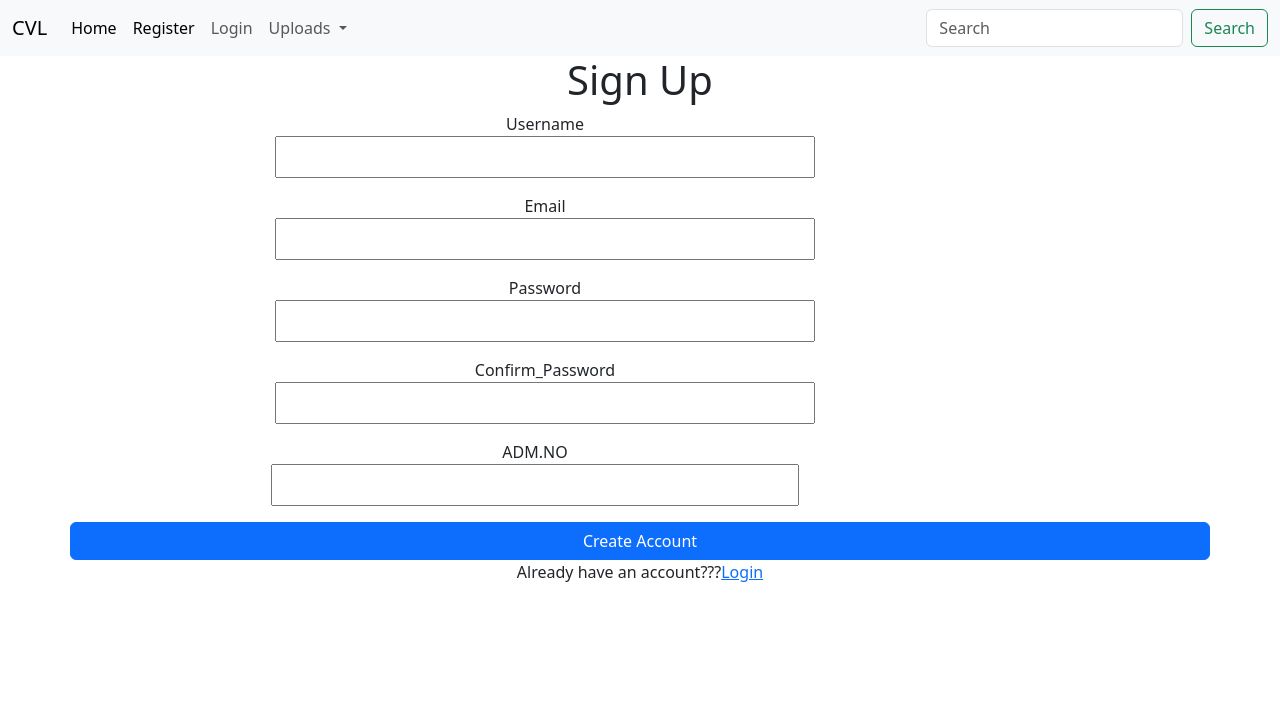
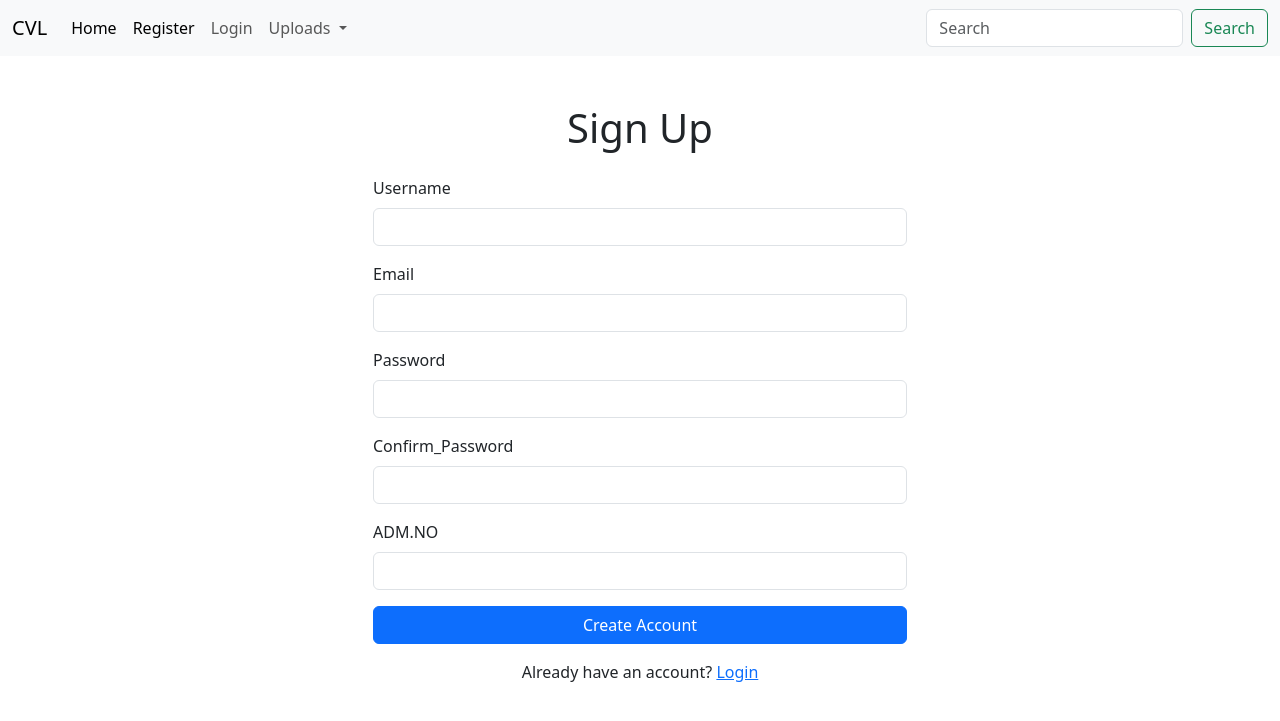
Before and after one commit to lawravasco2207/Fileholder, a Flask app: page /signup in a window 1280 px wide. Shown: the top 721 px of the page. Run offline with Flask 3, Linux system fonts and the light colour scheme; some libraries are stand-ins or nearby versions.

Commit message:
made few changes

```diff
--- a/app.py
+++ b/app.py
@@ -1,13 +1,14 @@
-from flask import Flask, jsonify, render_template, redirect, url_for, flash, send_file
+from flask import Flask, render_template, redirect, url_for, flash, send_file
 import psycopg2
 import os
 import io
+# from flask_mail import Mail, Message
 # import requests
 from datetime import datetime
 # from psycopg2 import sql
 from urllib.parse import quote, unquote
 from flask_wtf import FlaskForm
-from wtforms import EmailField, PasswordField, StringField, FileField, SubmitField, TextAreaField, BooleanField
+from wtforms import EmailField, PasswordField, StringField, FileField, SubmitField, TextAreaField
 from wtforms.validators import DataRequired, Email, EqualTo, Optional, Length
 from email_validator import validate_email, EmailNotValidError
 from werkzeug.security import check_password_hash, generate_password_hash
@@ -510,7 +511,7 @@ def delete_upload(filename):
     return redirect(url_for('dashboard'))
 
 
-@app.route('/update_profile')
+@app.route('/update_profile', methods=['GET', 'POST'])
 @login_required
 def update_profile():
     form = UpdateProfileForm()
@@ -570,33 +571,38 @@ def upload_profile_pic():
     return render_template('uploaded_profile.html', form=form)
 
 
-# @app.route('/search_files', methods=['GET'])
-# @login_required
-# def search_files():
-#     query = request.args.get('query')
 
-#     if query:
-#         # Connect to the database
-#         conn = get_db_connection()
-#         cur = conn.cursor()
+@app.route('/delete_profile_pic', methods=['POST'])
+@login_required
+def delete_profile_pic():
+    # Query the current user profile picture from the database
+    user_id = current_user.id
+    conn = get_db_connection()
+    cursor = conn.cursor()
+    cursor.execute("SELECT filename FROM profile_pics WHERE user_id = %s", (user_id,))
+    result = cursor.fetchone()
 
-#         # Search the database for matching file names
-#         search_term = f"%{query}%"
-#         cur.execute("""
-#             SELECT id, file_name
-#             FROM uploads
-#             WHERE file_name ILIKE %s
-#             """, (search_term,))
+    if result and result[0]:
+        profile_pic = result[0]
+        # Path to the file to delete
+        profile_pic_path = os.path.join(app.root_path, 'static/uploads/profile_pics', secure_filename(profile_pic))
 
-#         files = cur.fetchall()
-#         cur.close()
-#         conn.close()
+        try:
+            # Remove the profile picture from the file system if it exists
+            if os.path.exists(profile_pic_path):
+                os.remove(profile_pic_path)
 
-#         # Return matching file names as JSON
-#         return jsonify([{'id': file[0], 'file_name': file[1]} for file in files])
+            # Update the database to remove the profile picture reference
+            cursor.execute("DELETE FROM profile_pics WHERE user_id = %s", (user_id,))
+            conn.commit()
 
-#     return jsonify([])  # Return an empty list if no query is provided
+            flash('Profile picture deleted successfully.', 'success')
+        except Exception as e:
+            flash(f"An error occurred while deleting the profile picture: {str(e)}", 'danger')
+    else:
+        flash('No profile picture found.', 'warning')
 
+    return redirect(url_for('dashboard'))
 
 
 
--- a/templates/dashboard.html
+++ b/templates/dashboard.html
@@ -14,6 +14,9 @@
                 <h6>Profile Picture:</h6>
                 {% if profile_picture %}
                     <img src="{{ url_for('static', filename='uploads/profile_pics/' ~ profile_picture) }}" alt="Profile Picture" class="img-thumbnail" style="max-width: 150px;">
+                    <form method="POST" action="{{ url_for('delete_profile_pic') }}" onsubmit="return confirm('Are you sure you want to delete your profile picture?');">
+                        <button type="submit" class="btn btn-danger btn-sm mt-2">Delete Profile Picture</button>
+                    </form>
                 {% else %}
                     <p>No profile picture uploaded.</p>
                 {% endif %}
--- a/templates/index.html
+++ b/templates/index.html
@@ -38,7 +38,8 @@
                 <div class="card-body">
                     <h5 class="card-title">Profile Settings</h5>
                     <p class="card-text">Update your profile, manage your account, and customize your experience.</p>
-                    <a href="{{ url_for('upload_profile_pic') }}" class="btn btn-info">Update Profile</a>
+                    <a href="{{ url_for('upload_profile_pic') }}" class="btn btn-info">Change Profile Pic</a>
+                    <a href="{{ url_for('update_profile') }}" class="btn btn-info">Update Profile</a>
                 </div>
             </div>
         </div>
--- a/templates/notes.html
+++ b/templates/notes.html
@@ -12,7 +12,7 @@
             {{ form.content.label(class="form-label") }}
             {{ form.content(class="form-control", rows="5") }}
         </div>
-        <div>
+        <div class="d-grid">
             {{ form.submit(class="btn btn-primary") }}
         </div>
     </form>
@@ -23,8 +23,8 @@
     {% if notes %}
         <ul class="list-group mt-3">
             {% for note in notes %}
-            <li class="list-group-item d-flex justify-content-between align-items-center">
-                <div>
+            <li class="list-group-item d-flex justify-content-between align-items-center flex-column flex-md-row">
+                <div class="mb-2 mb-md-0">
                     <p>{{ note[1] }}</p>
                     <small class="text-muted">Written on {{ note[2].strftime('%Y-%m-%d %H:%M:%S') }}</small>
                 </div>
--- a/templates/signup.html
+++ b/templates/signup.html
@@ -3,77 +3,61 @@
 {% block title %} CVL | Signup {% endblock %}
 
 {% block content %}
-<div class="signup-page">
+<div class="container mt-5">
+    <div class="row justify-content-center">
+        <div class="col-md-6">
+            <h1 class="text-center mb-4">Sign Up</h1>
 
-<!-- {% with messages = get_flashed_messages(with_categories=true) %}
-{% if messages %}
-<ul>
-    {% for category, message in messages %}
-    <li class="{{ category }}">{{ message }}</li>
-    {% endfor %}
-</ul>
-{% endif %}
-{% endwith %} -->
+            <form method="POST">
+                {{ form.hidden_tag() }}
 
-<form method="POST" class="signup">
-        <center>
-           <h1>Sign Up</h1>
-        {{ form.hidden_tag() }}
-        <div class="row mb-3">
-
-            <div class="col-sm-10">
-                {{ form.username.label }}<br>
-                {{ form.username(class="col-sm-7 col-form-label") }}<br>
+                <div class="form-group mb-3">
+                    {{ form.username.label(class="form-label") }}
+                    {{ form.username(class="form-control") }}
                     {% for error in form.username.errors %}
-                    <span style="color: red;">{{ error }}</span><br>
+                        <div class="text-danger">{{ error }}</div>
                     {% endfor %}
                 </div>
+
+                <div class="form-group mb-3">
+                    {{ form.email.label(class="form-label") }}
+                    {{ form.email(class="form-control") }}
+                    {% for error in form.email.errors %}
+                        <div class="text-danger">{{ error }}</div>
+                    {% endfor %}
                 </div>
 
-          <div class="row mb-3">
-
-            <div class="col-sm-10">
-                {{ form.email.label }}<br>
-                {{ form.email(class="col-sm-7 col-form-label") }}<br>
-                {% for error in form.email.errors %}
-                    <span style="color: red;">{{ error }}</span><br>
+                <div class="form-group mb-3">
+                    {{ form.password.label(class="form-label") }}
+                    {{ form.password(class="form-control") }}
+                    {% for error in form.password.errors %}
+                        <div class="text-danger">{{ error }}</div>
                     {% endfor %}
                 </div>
-          </div>
-          <div class="row mb-3">
 
-            <div class="col-sm-10">
-                {{ form.password.label }}<br>
-                {{ form.password(class="col-sm-7 col-form-label") }}<br>
-                {% for error in form.password.errors %}
-                    <span style="color: red;">{{ error }}</span><br>
+                <div class="form-group mb-3">
+                    {{ form.confirm_password.label(class="form-label") }}
+                    {{ form.confirm_password(class="form-control") }}
+                    {% for error in form.confirm_password.errors %}
+                        <div class="text-danger">{{ error }}</div>
                     {% endfor %}
                 </div>
-          </div>
-          <div class="row mb-3">
 
-            <div class="col-sm-10">
-                {{ form.confirm_password.label }}<br>
-                {{ form.confirm_password(class="col-sm-7 col-form-label") }}<br>
-                {% for error in form.confirm_password.errors %}
-                    <span style="color: red;">{{ error }}</span><br>
+                <div class="form-group mb-3">
+                    {{ form.admission_number.label(class="form-label") }}
+                    {{ form.admission_number(class="form-control") }}
+                    {% for error in form.admission_number.errors %}
+                        <div class="text-danger">{{ error }}</div>
                     {% endfor %}
                 </div>
+
+                <div class="d-grid mb-3">
+                    {{ form.submit(class='btn btn-primary btn-block') }}
                 </div>
-          <fieldset class="row mb-3">
-            <div class="row mb-3">
-                <div class="col-sm-10">
-                    {{ form.admission_number.label }}<br>
-                    {{ form.admission_number(class="col-sm-7 col-form-label") }}<br>
-                    {% for error in form.admission_number.errors %}
-                        <span style="color: red;">{{ error }}</span><br>
-                    {% endfor %}
+
+                <p class="text-center">Already have an account? <a href="{{ url_for('login') }}">Login</a></p>
+            </form>
         </div>
     </div>
-
-             {{ form.submit(class='btn btn-primary') }}
-        <p>Already have an account???<a href="{{ url_for('login') }}">Login</a></p>
-            </center>
-    </form>
 </div>
 {% endblock %}
```
Also changed, not shown: templates/all_uploads.html (+13 -40 lines), templates/login.html (+27 -36 lines), templates/update_profile.html (+0 -19 lines), templates/upload.html (+15 -6 lines). Lines whose indentation alone changed are shown as unchanged.
